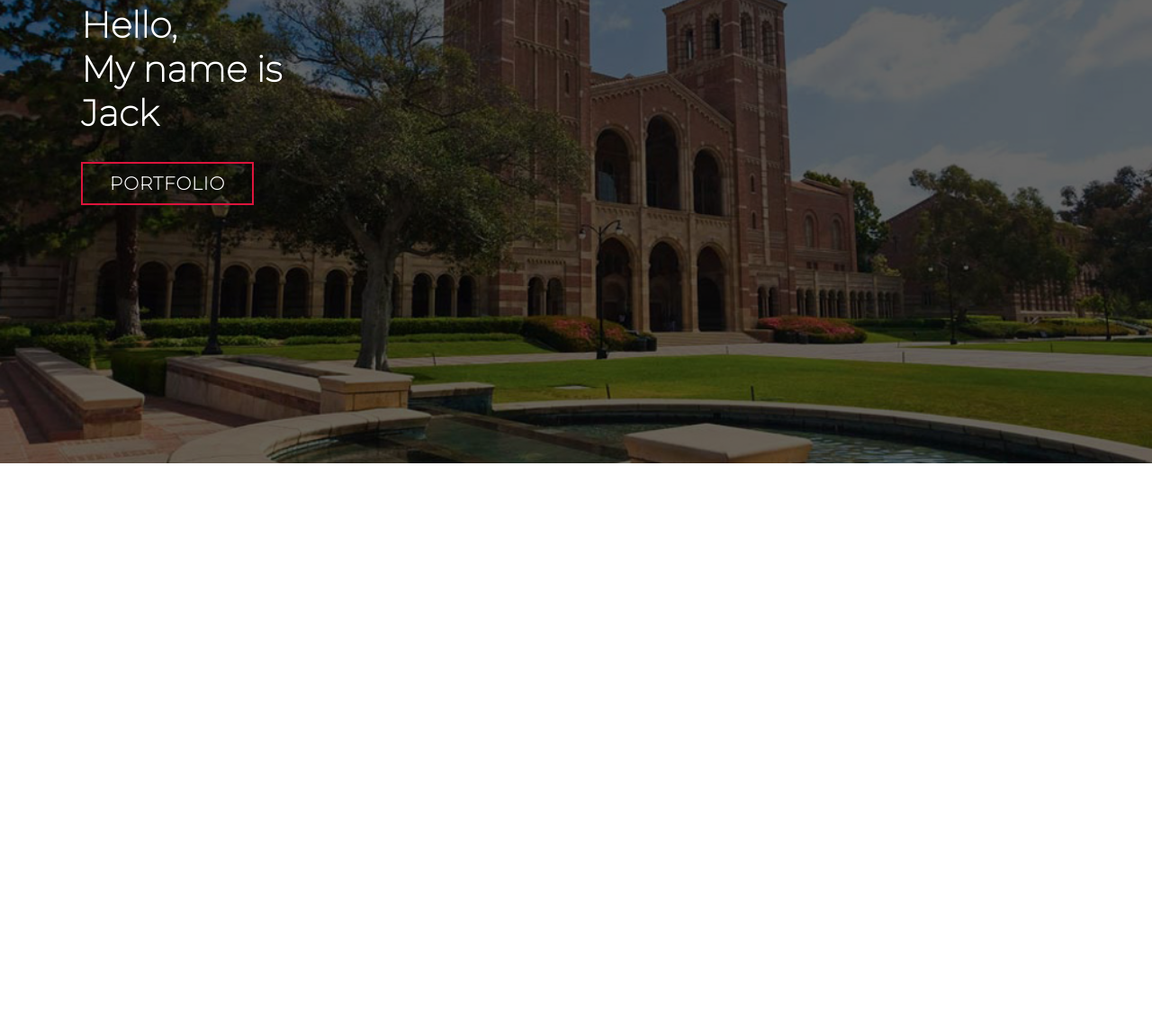
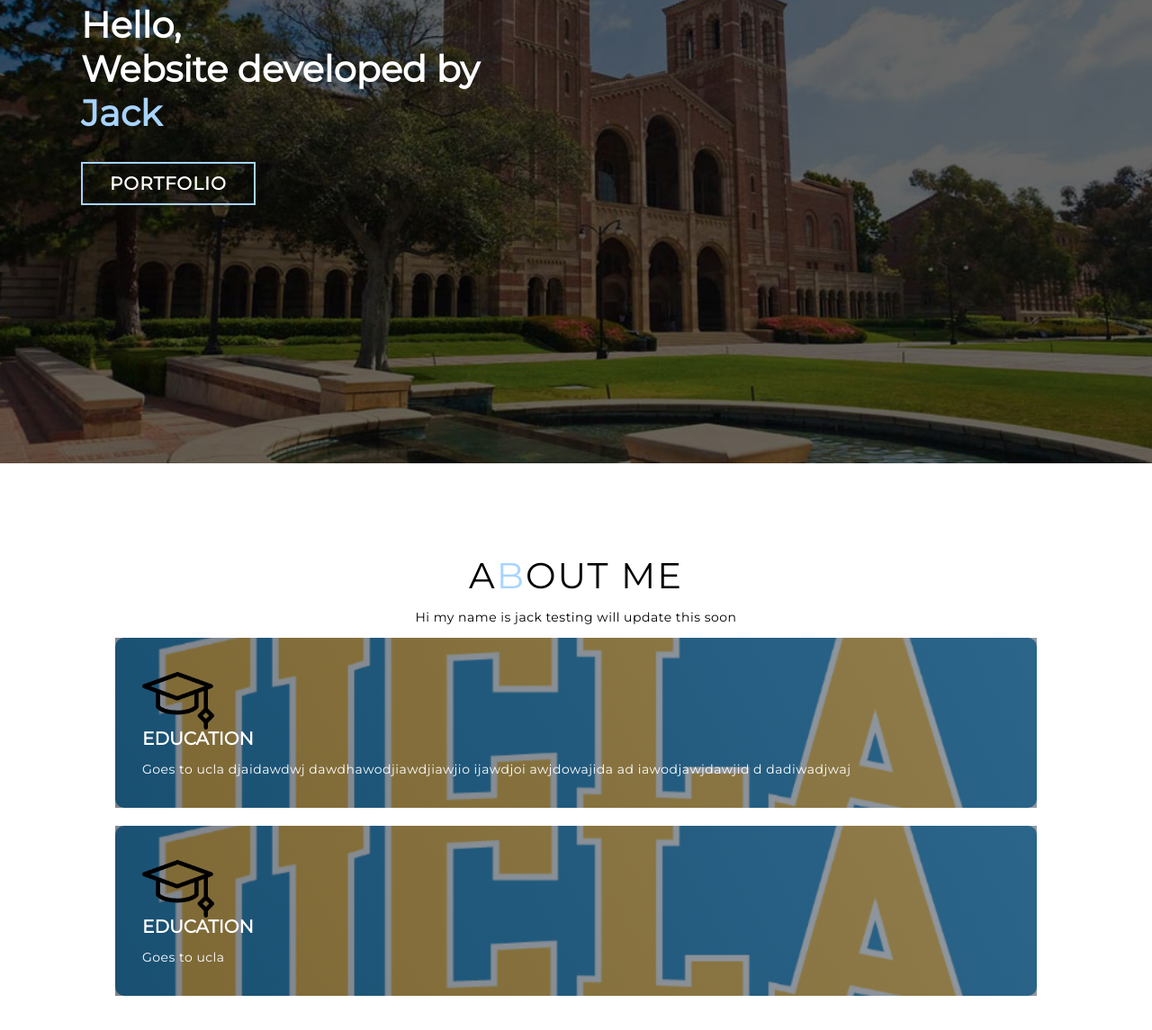
Before and after one commit to JackTheVac/Practice-Website, a plain HTML site: page index.html in a window 1280 px wide. Shown: the part 285-1430 px from the top of the page at 90% size. Before the commit the page ends 800 px from the top, so only its background shows below. Drawn offline with Linux system fonts and the light colour scheme.

Commit message:
added about me page

```diff
--- a/index.html
+++ b/index.html
@@ -13,7 +13,7 @@
         <div class="container">
             <div>
                 <h1>Hello, <span></span></h1>
-                <h1>My name is <span></span></h1>
+                <h1>Website developed by<span></span></h1>
                 <h1>Jack <span></span></h1>
                 <a href="#" type = "button" class = "cta">Portfolio</a>
             </div>
@@ -21,5 +21,47 @@
     </section>
 
     <!-- End Hero Section-->
+    <!-- Service Section-->
+    <section id = "About">
+        <div class="About Container">
+            <div class="About-top">
+                <!--making i different color-->
+                <h1 class = "section-title">A<span>b</span>out Me</h1>
+                <p>Hi my name is jack testing will update this soon</p>
+            </div>
+
+            <div class="About-bottom">
+                    <div class="about-item">
+                        <div class = "icon"><img src = "./img/graduation-cap.png" /></div>
+
+                        <h2>Education</h2>
+                        <p>
+                            Goes to ucla djaidawdwj dawdhawodjiawdjiawjio ijawdjoi awjdowajida
+                            ad iawodjawjdawjid d
+                            dadiwadjwaj
+                        </p>
+                    </div>
+
+                    <div class="about-item">
+                        <div class = "icon"><img src = "./img/graduation-cap.png" /></div>
+
+                        <h2>Education</h2>
+                        <p>
+                            Goes to ucla
+                        </p>
+                    </div>
+
+
+
+            </div>
+
+        </div>
+    </section>
+
+
+
+
+
+    <!-- End Service Section-->
 </body>
 </html>
--- a/style.css
+++ b/style.css
@@ -1,4 +1,4 @@
-@import url('https://fonts.googleapis.com/css2?family=Montserrat:wght@100&display=swap');
+@import url('https://fonts.googleapis.com/css2?family=Montserrat&display=swap');
 
 *{
     padding: 0;
@@ -18,6 +18,19 @@ a {
     display: flex;
     align-items: center;
     justify-content: center;
+}
+img{
+    height: 100%;
+    width: 100%;
+    object-fit: cover;
+}
+p{
+    color: black;
+    font-size: 1.4rem;
+    margin-top: 5px;
+    line-height: 2.5rem;
+    font-weight: 300;
+    letter-spacing: 0.05rem;
 }
 
 /*Hero section*/
@@ -73,6 +86,7 @@ If u declare class with first part as its section name, you can use #section id
     animation-delay: 2s;
 }
 #hero h1:nth-child(3){
+    animation: text_reveal_name .5s ease forwards;
     animation-delay: 3s;
 }
 
@@ -82,7 +96,7 @@ If u declare class with first part as its section name, you can use #section id
     left: 0;
     height: 100%;
     width: 0%;
-    background-color: crimson;
+    background-color: #A7D4FF;
     animation: text_reveal_box 1s ease;
     animation-delay: .3s;
 }
@@ -102,7 +116,7 @@ If u declare class with first part as its section name, you can use #section id
     font-weight: bold;
     color: white;
     background-color: transparent;
-    border: 2px solid crimson;
+    border: 2px solid #A7D4FF;
     text-transform: uppercase;
     letter-spacing: .1rem;
     margin-top: 30px;
@@ -111,10 +125,93 @@ If u declare class with first part as its section name, you can use #section id
 }
 #hero .cta:hover{
     color:white;
-    background-color: crimson;
+    background-color: #A7D4FF;
 }
 
 /*End Hero Section*/
+
+/*About Section*/
+#About{
+
+}
+#About .About{
+    flex-direction: column;
+    text-align: center;
+    max-width: 1500px;
+    margin: 0 auto;
+    padding: 100px 0;
+}
+#About .section-title{
+    font-size: 4rem;
+    font-weight: 300;
+    color: black;
+    margin-bottom: 10px;
+    text-transform: uppercase;
+    letter-spacing: .2rem;
+    text-align: center;
+}
+#About .section-title span{
+    color:#A7D4FF;
+}
+#About .About-bottom{
+    display:flex;
+    align-items: center;
+    justify-content: center;
+    flex-wrap: wrap;
+}
+#About .about-item{
+    flex-basis: 80%;
+    display: flex;
+    align-items: flex-start;
+    justify-content: center;
+    flex-direction: column;
+    border-radius: 10px;
+    padding: 30px;
+    background-image: url(./img/uclalogo1.png);
+    background-position: 0% 45%;
+    background-size: cover;
+    margin: 10px 5%;
+    position: relative;
+    z-index: 1;
+}
+#About .about-item::after{
+    content: "";
+    position: absolute;
+    left: 0;
+    top: 0;
+    height: 100%;
+    width: 100%;
+    background-image: linear-gradient(60deg, #29323c 0%, #485563 100%);
+    opacity: 0.6;
+    z-index: -1;
+}
+#About .About-bottom .icon{
+    height: 80px;
+    width: 80px;
+    margin-bottom: -10px;
+}
+#About .about-item h2{
+    font-size: 2rem;
+    color:white;
+    margin-bottom: 5px;
+    text-transform: uppercase;
+}
+
+/* overwriting p  with color and align*/
+#About .about-item p{
+    color: white;
+    text-align: left;
+}
+
+/* The follow has moved to the top for common */
+/* #About .About-bottom .icon img{
+    height: 100%;
+    width: 100%;
+    object-fit: cover;
+} */
+/*End About Section*/
+
+/*KeyFrames Section*/
 @keyframes text_reveal_box {
     50%{
         width: 100%;
@@ -133,4 +230,10 @@ If u declare class with first part as its section name, you can use #section id
     }
 
 }
+@keyframes text_reveal_name {
+    100%{
+        color: #A7D4FF;
+    }
+
+}
 /*keyFrame*/
```
Also changed, not shown: img/graduation-cap.png (added), img/ucla about background.jpg (added), img/uclalogo.jpg (added), img/uclalogo1.png (added).
